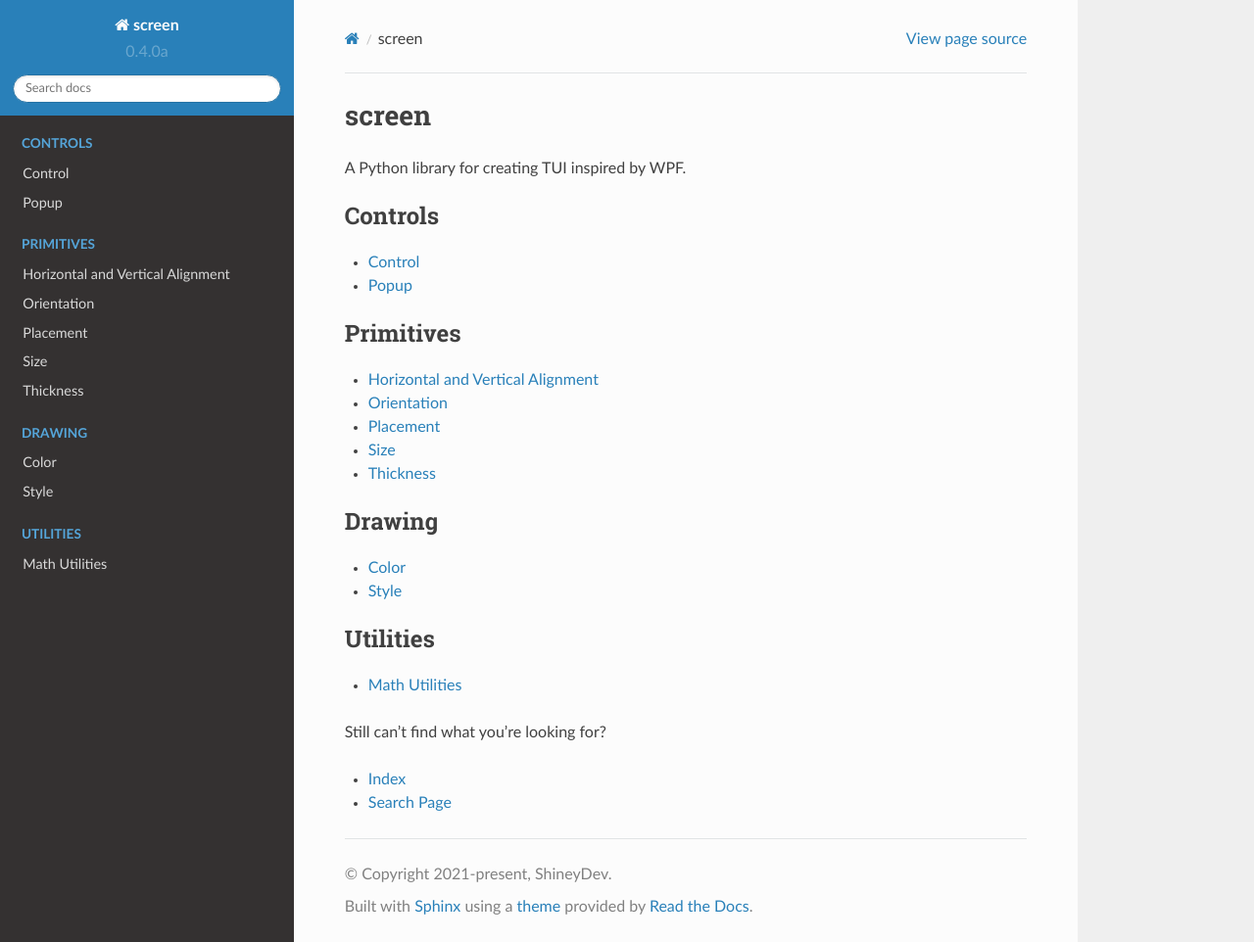
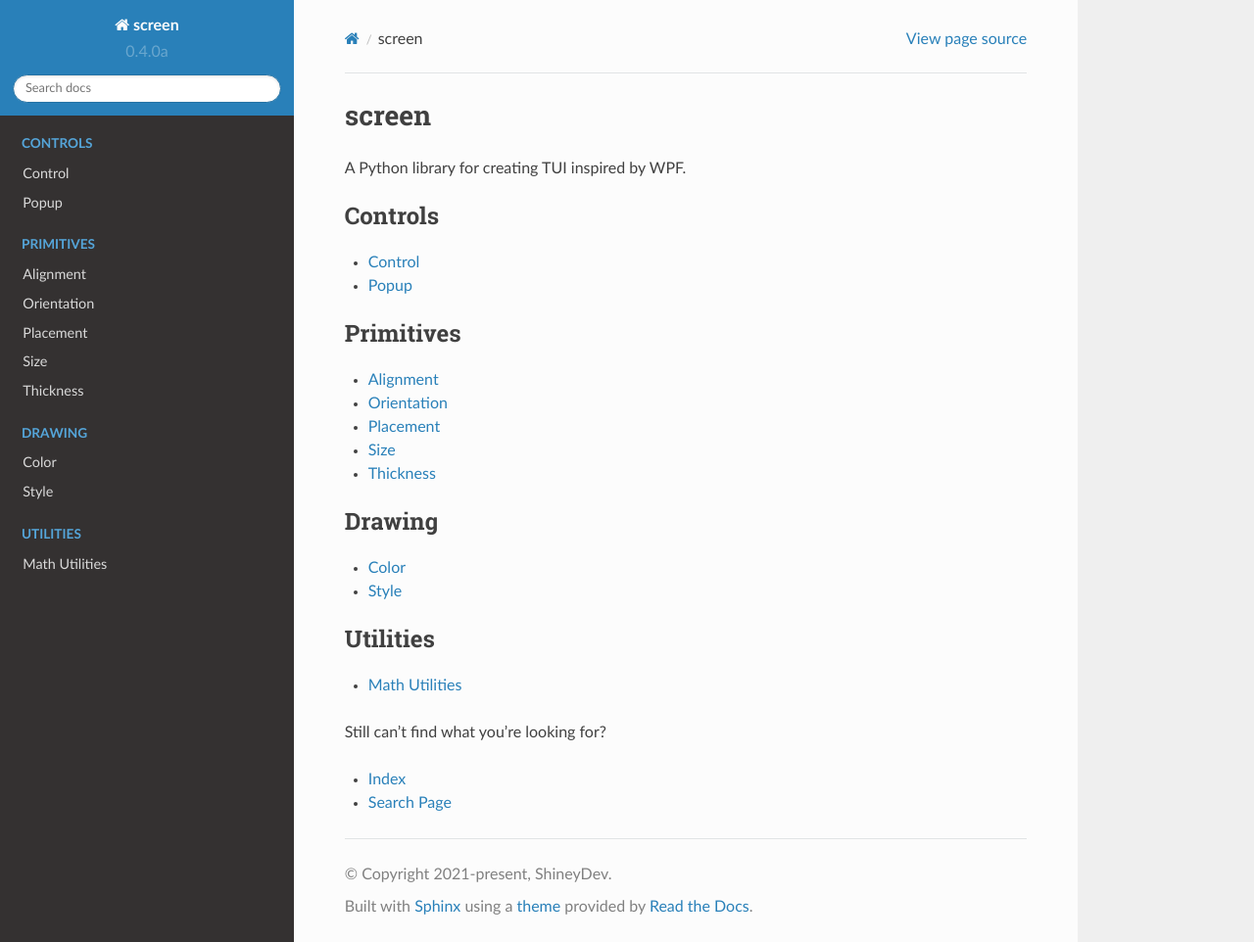
Before and after one commit to ShineyDev/screen, a Sphinx documentation site: the page built from docs/index.rst, in a window 1280 px wide and 962 px high. Shown: the whole window at 98% size. Built offline with Sphinx 7.4.7 and the Read the Docs theme 2.0.0, drawn with Linux system fonts in a browser that asks for light colours; pages that are not in the unit, such as notebooks, are missing from menus.

Commit message:
be consistent in documentation toc

```diff
--- a/docs/controls/primitives/alignment.rst
+++ b/docs/controls/primitives/alignment.rst
@@ -1,8 +1,8 @@
 .. currentmodule:: screen.controls.primitives
 
 
-Horizontal and Vertical Alignment
-=================================
+Alignment
+=========
 
 .. autoclass:: HorizontalAlignment()
 
```
